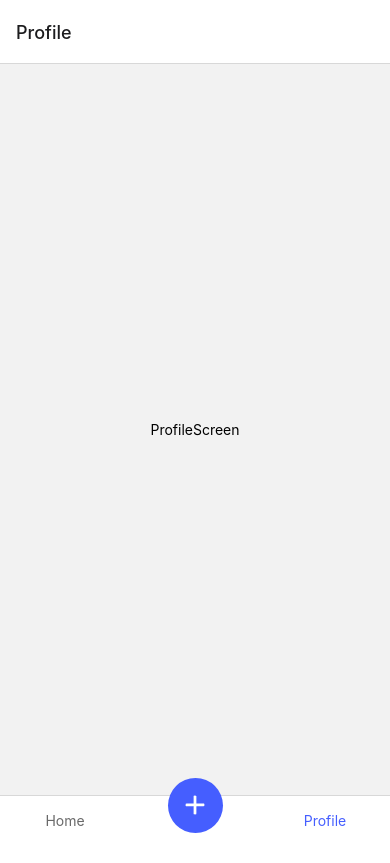
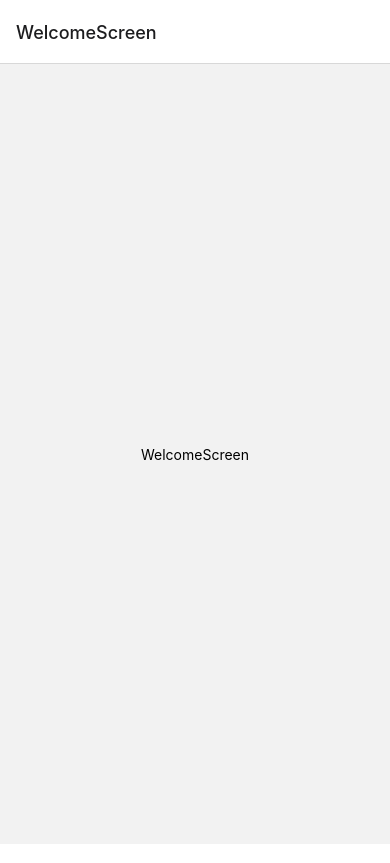
Before and after one commit to liorkasti/kst-expenses, a React Native app: screen /Profile in a window 390 px wide. Built offline with nearby package versions, Linux system fonts and the light colour scheme.

Commit message:
add RootStackScreen

```diff
--- a/src/App.tsx
+++ b/src/App.tsx
@@ -1,9 +1,9 @@
 import React from 'react';
 
-import AppNavigation from './navigation/AppNavigation';
+import RootStackScreen from './navigation';
 
 const App = () => {
-  return <AppNavigation />;
+  return <RootStackScreen />;
 };
 
 export default App;
--- a/src/navigation/AppNavigation.jsx
+++ b/src/navigation/AppNavigation.jsx
@@ -11,7 +11,6 @@ import {
   Pressable,
 } from 'react-native';
 import 'react-native-gesture-handler';
-import {NavigationContainer} from '@react-navigation/native';
 import {createBottomTabNavigator} from '@react-navigation/bottom-tabs';
 
 import HomeScreen from '../components/HomeScreen';
@@ -24,7 +23,6 @@ const Tab = createBottomTabNavigator();
 
 const AppNavigation = () => {
   return (
-    <NavigationContainer>
     <Tab.Navigator
       screenOptions={{
         tabBarShowLabel: false,
@@ -80,7 +78,6 @@ const AppNavigation = () => {
         }}
       />
     </Tab.Navigator>
-    </NavigationContainer>
   );
 };
 
--- /dev/null
+++ b/src/navigation/index.tsx
@@ -0,0 +1,19 @@
+import React from 'react';
+import {NavigationContainer} from '@react-navigation/native';
+import {createNativeStackNavigator} from '@react-navigation/native-stack';
+
+import WelcomeScreen from '../components/WelcomeScreen';
+import AppNavigation from './AppNavigation';
+
+const RootStack = createNativeStackNavigator();
+
+const RootStackScreen = ({navigation}) => (
+  <NavigationContainer>
+    <RootStack.Navigator headerMode="none">
+      <RootStack.Screen name="WelcomeScreen" component={WelcomeScreen} />
+      <RootStack.Screen name="AppNavigation" component={AppNavigation} />
+    </RootStack.Navigator>
+  </NavigationContainer>
+);
+
+export default RootStackScreen;
```
Also changed, not shown: src/components/WelcomeScreen.tsx (+7 -7 lines). Lines whose indentation alone changed are shown as unchanged.
